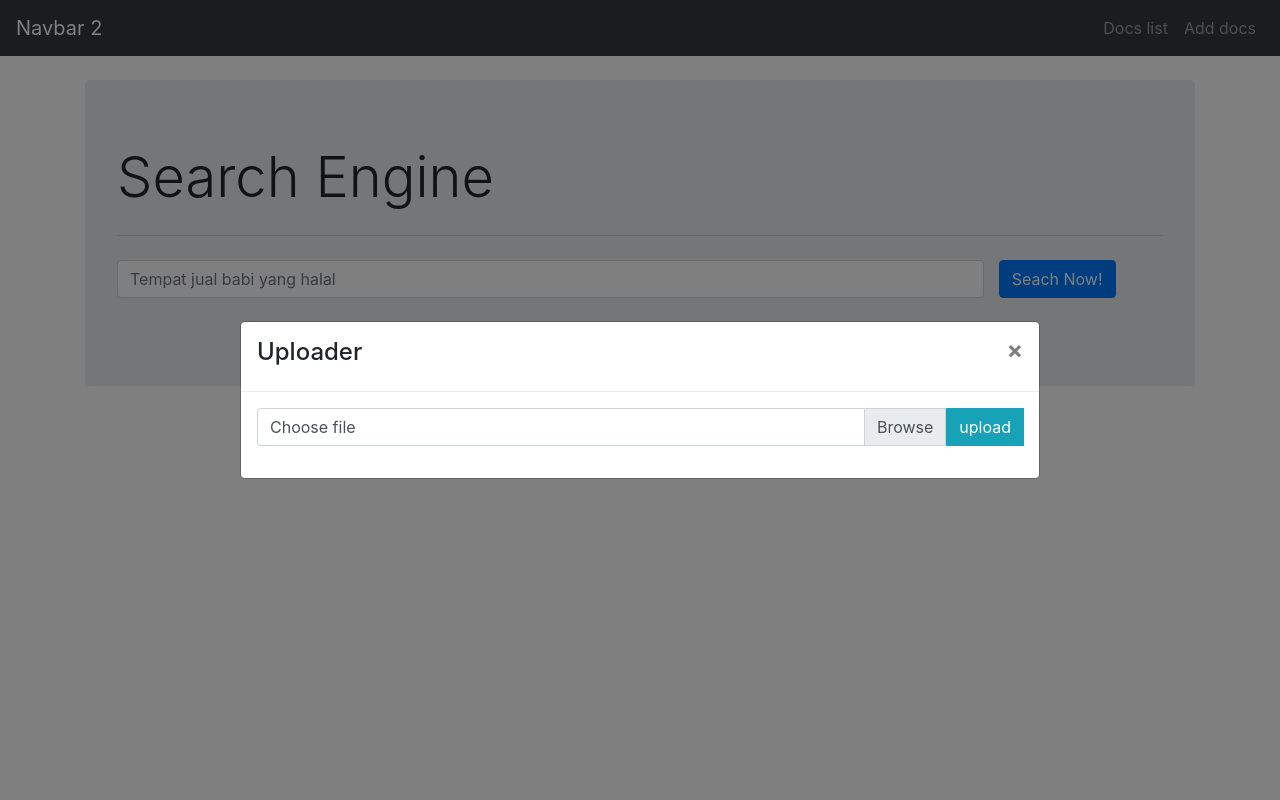
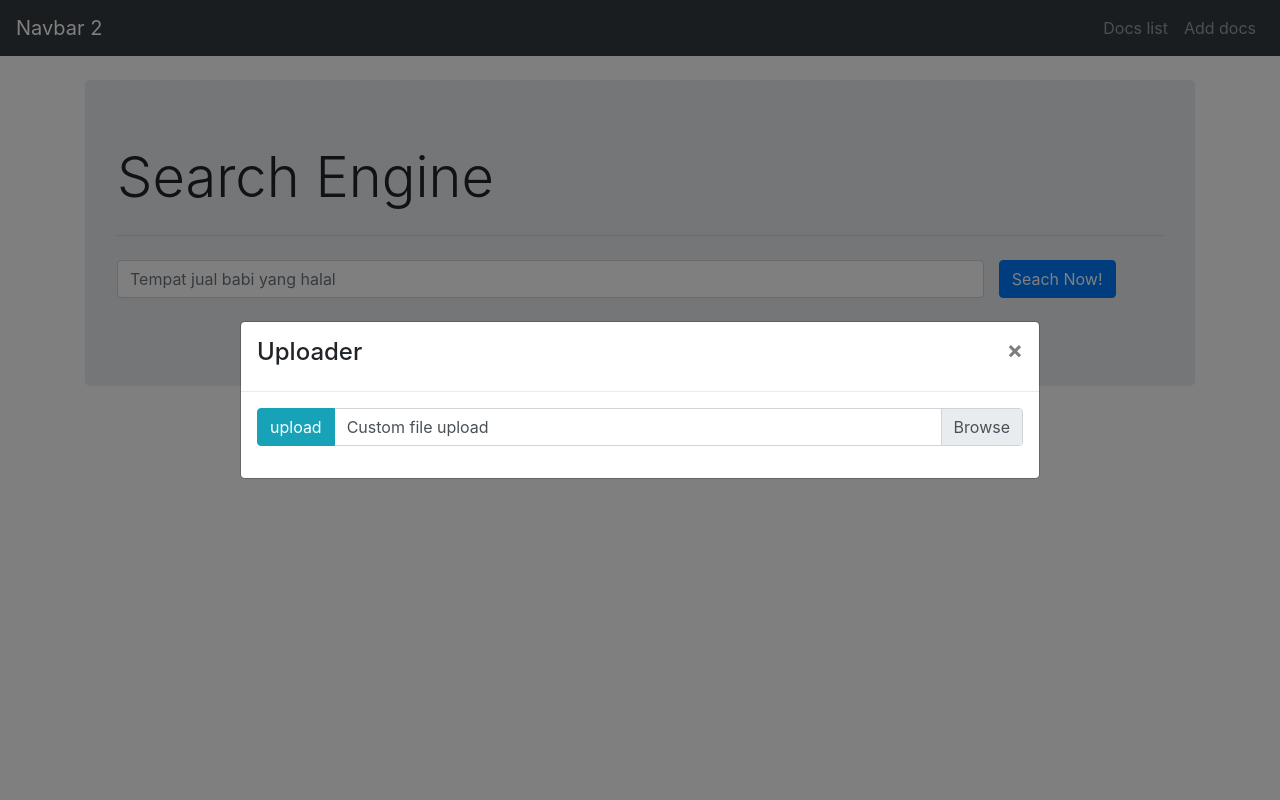
Before and after one commit to hafidabid/Algeo02-19028, a Django app: page / in a window 1280 px wide, after a click on "Add docs". Run offline with Django 3.2, Linux system fonts and the light colour scheme; some libraries are stand-ins or nearby versions.

Commit message:
update front

```diff
--- a/src/trytosearch.py
+++ b/src/trytosearch.py
@@ -35,6 +35,7 @@ def toVector(anDict):
 
     return retlist
 
+
 qweri = "playstation"
 qweri = stemming(qweri)
 qd = makeQueryVektor(qweri)
--- a/tubes2Algeo/search_engine/views.py
+++ b/tubes2Algeo/search_engine/views.py
@@ -2,6 +2,7 @@ from django.shortcuts import render
 # Create your views here.
 from django.http import HttpResponse
 from django.conf.urls.static import static
+from .supporter import *
 
 def cobacek(request):
     return render(request,'searchbar.html',{})
@@ -10,3 +11,14 @@ def searchresult(req):
     if req.method=="POST":
         q = req.POST['pencarian']
         return render(req,'qresult.html',{})
+
+def upfile(request):
+    if(request.method=="POST"):
+        print(request.POST)
+        filename = request.FILES["upfile"].name
+        fileext = getFileExtension(filename)
+        if(fileext!=".txt"):
+            return HttpResponse("unsuported file!, <a href='/' >return to homepage</a>")
+        else:
+
+            return HttpResponse("oke oce")
--- a/tubes2Algeo/templates/basis.html
+++ b/tubes2Algeo/templates/basis.html
@@ -45,17 +45,19 @@
                         </button>
                     </div>
                     <div class="modal-body">
-                        <form method="post" action="">
+                        <form method="post" action="/up/" enctype="multipart/form-data">
                             {%csrf_token%}
                             <div class="input-group mb-3">
-                                <div class="custom-file">
-                                  <input type="file" class="custom-file-input" id="inputGroupFile01" aria-describedby="inputGroupFileAddon01">
-                                  <label class="custom-file-label" for="inputGroupFile01">Choose file</label>
-                                </div>
-
                                 <div class="input-group-prepend">
                                     <button class="btn btn-info" type="submit">upload</button>
                                 </div>
+
+                                <div class="custom-file">
+                                  <input type="file" class="custom-file-input" name="upfile" id="upfile" required>
+                                  <label class="custom-file-label" for="upfile">Custom file upload</label>>
+                                </div>
+
+
                             </div>
                         </form>
                     </div>
@@ -65,3 +67,11 @@
 
     </body>
 </html>
+
+<script>
+    // Add the following code if you want the name of the file appear on select
+    $(".custom-file-input").on("change", function() {
+      var fileName = $(this).val().split("\\").pop();
+      $(this).siblings(".custom-file-label").addClass("selected").html(fileName);
+    });
+    </script>
--- a/tubes2Algeo/tubes2Algeo/urls.py
+++ b/tubes2Algeo/tubes2Algeo/urls.py
@@ -21,5 +21,6 @@ from django.conf.urls.static import static
 urlpatterns = [
     path('admin/', admin.site.urls),
     path(r'',views.cobacek,{},name="home"),
-    path(r'q/',views.searchresult,{},name="home2")
+    path(r'q/',views.searchresult,{},name="home2"),
+    path(r'up/',views.upfile,{},name="home2")
 ]
```
Also changed, not shown: tubes2Algeo/search_engine/supporter.py (added, +10 -0 lines).
